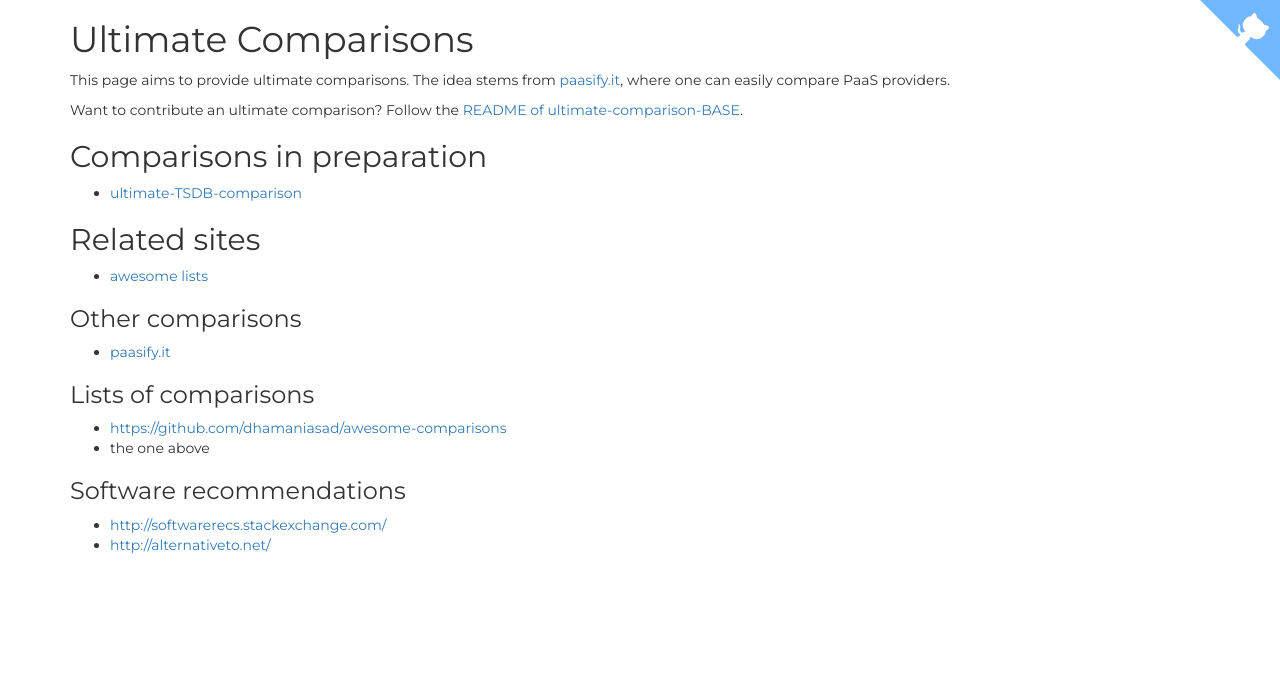
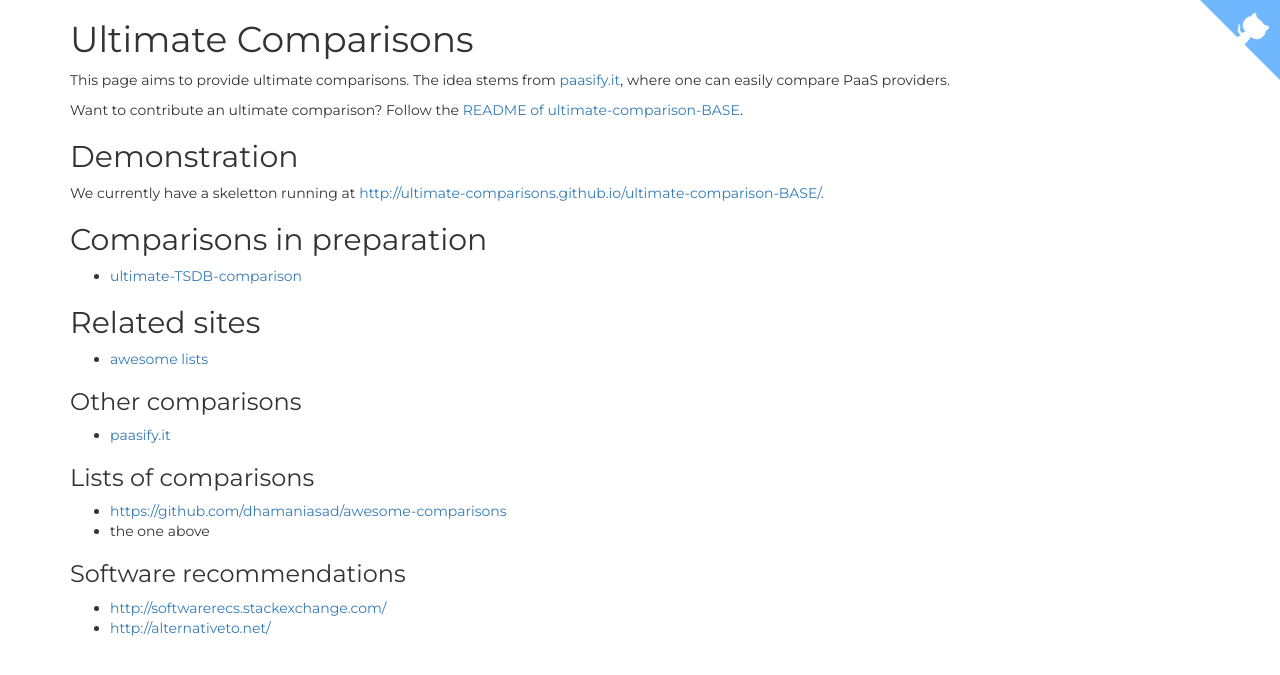
Before and after one commit to ultimate-comparisons/ultimate-comparisons.github.io, a Jekyll site: the page built from index.md, in a window 1280 px wide. Shown: the top 675 px of the page. Built offline with Jekyll 4.4.1, drawn with Linux system fonts in a browser that asks for light colours.

Commit message:
Add demonstration link

```diff
--- a/index.md
+++ b/index.md
@@ -8,6 +8,10 @@ The idea stems from [paasify.it](http://www.paasify.it/), where one can easily c
 
 Want to contribute an ultimate comparison?
 Follow the [README of ultimate-comparison-BASE](https://github.com/ultimate-comparisons/ultimate-comparison-BASE/blob/master/README.md).
+
+## Demonstration
+
+We currently have a skeletton running at <http://ultimate-comparisons.github.io/ultimate-comparison-BASE/>.
 
 ## Comparisons in preparation
 
```
